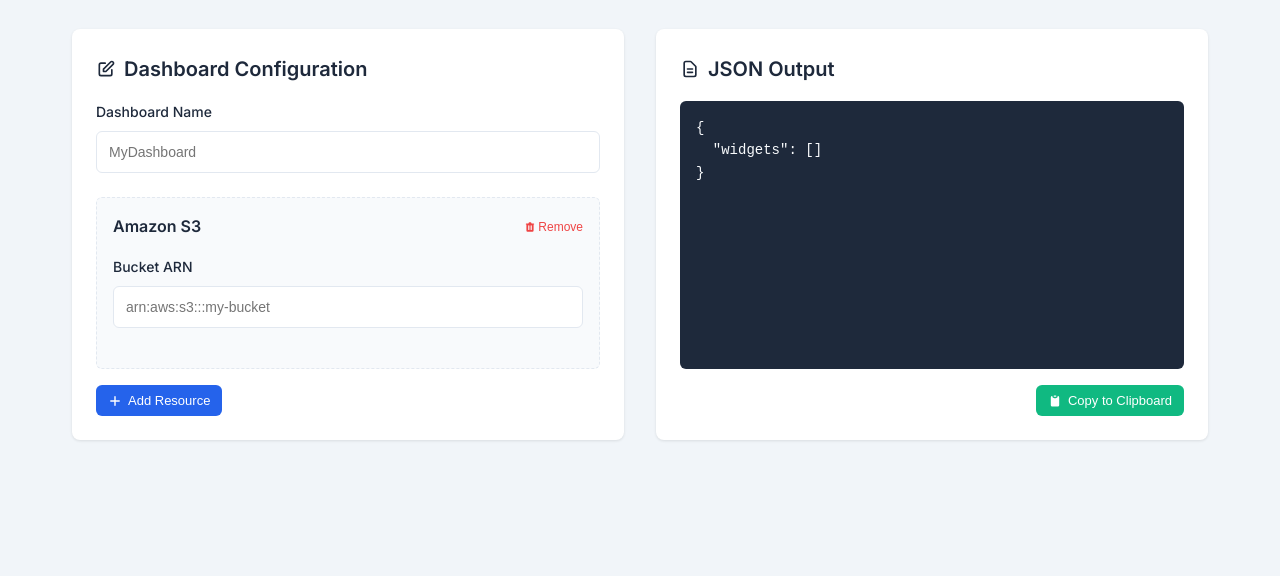
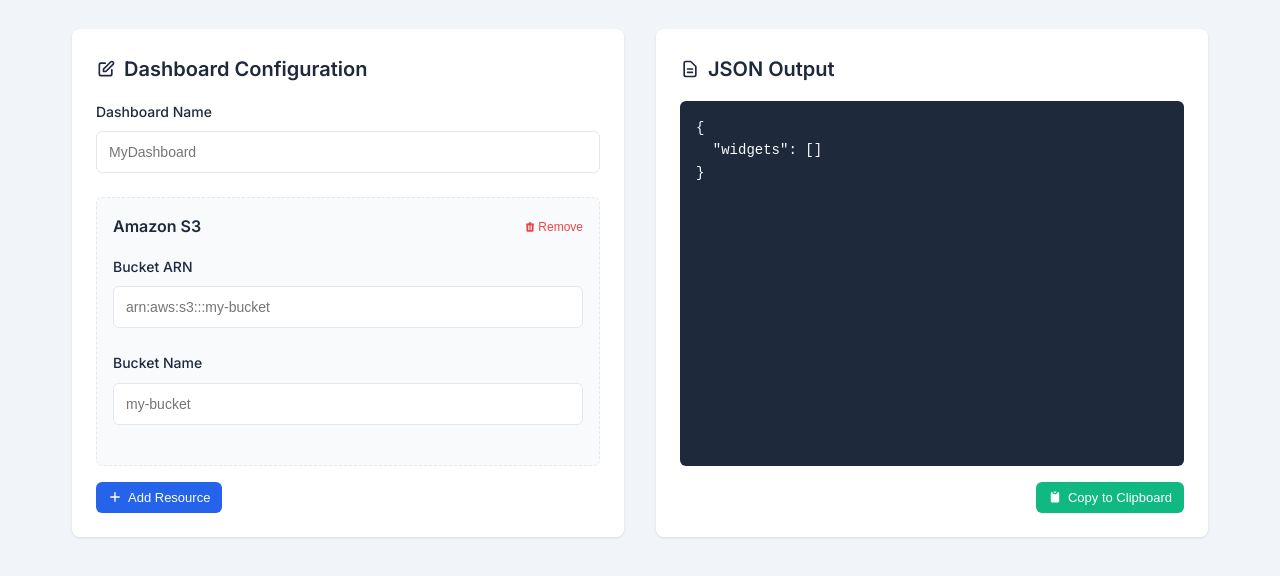
Before and after one commit to CodeBabel/aws-dashboard-generator-spa, a plain HTML site: page index.html in a window 1280 px wide. Shown: the part 120-696 px from the top of the page. Drawn offline with Linux system fonts and the light colour scheme.

Commit message:
deploy: d097eca889cb6516958241f01fbf6a0ae3498f19

```diff
--- a/assets/js/main.js
+++ b/assets/js/main.js
@@ -1,6 +1,5 @@
-// src/js/modules/resourceTemplates.js
-var resourceTemplates = {
-  s3: {
+// src/data/templates/s3.json
+var s3_default = {
   name: "Amazon S3",
   fields: [
     {
@@ -9,29 +8,34 @@ var resourceTemplates = {
       type: "text",
       placeholder: "arn:aws:s3:::my-bucket",
       required: true
+    },
+    {
+      label: "Bucket Name",
+      id: "bucket-name",
+      type: "text",
+      placeholder: "my-bucket",
+      required: true
     }
   ],
-    generateWidget: function(data) {
-      const bucketName = data["bucket-arn"].split(":").pop();
-      return {
+  metricTemplate: {
     type: "metric",
     width: 12,
     height: 6,
     properties: {
       view: "timeSeries",
-          title: `S3 Metrics - ${bucketName}`,
       metrics: [
-            ["AWS/S3", "NumberOfObjects", "StorageType", "AllStorageTypes", "BucketName", bucketName],
+        ["AWS/S3", "NumberOfObjects", "StorageType", "AllStorageTypes", "BucketName", "{bucket-arn}"],
         [".", "BucketSizeBytes", ".", "StandardStorage", ".", "."]
       ],
       region: "us-east-1",
       stat: "Average",
       period: 300
     }
+  }
 };
-    }
-  },
-  lambda: {
+
+// src/data/templates/lambda.json
+var lambda_default = {
   name: "AWS Lambda",
   fields: [
     {
@@ -42,16 +46,14 @@ var resourceTemplates = {
       required: true
     }
   ],
-    generateWidget: function(data) {
-      return {
+  metricTemplate: {
     type: "metric",
     width: 12,
     height: 6,
     properties: {
       view: "timeSeries",
-          title: `Lambda Metrics - ${data["function-name"]}`,
       metrics: [
-            ["AWS/Lambda", "Invocations", "FunctionName", data["function-name"]],
+        ["AWS/Lambda", "Invocations", "FunctionName", "{function-name}"],
         [".", "Errors", ".", "."],
         [".", "Duration", ".", "."],
         [".", "Throttles", ".", "."]
@@ -60,10 +62,11 @@ var resourceTemplates = {
       stat: "Average",
       period: 300
     }
+  }
 };
-    }
-  },
-  ec2: {
+
+// src/data/templates/ec2.json
+var ec2_default = {
   name: "Amazon EC2",
   fields: [
     {
@@ -72,53 +75,265 @@ var resourceTemplates = {
       type: "text",
       placeholder: "i-1234567890abcdef0",
       required: true
+    },
+    {
+      label: "Region",
+      id: "region",
+      type: "text",
+      placeholder: "us-east-1",
+      required: true,
+      default: "us-east-1"
     }
   ],
-    generateWidget: function(data) {
-      return {
+  metricTemplate: {
     type: "metric",
     width: 12,
     height: 6,
     properties: {
       view: "timeSeries",
-          title: `EC2 Metrics - ${data["instance-id"]}`,
+      title: "EC2 Metrics - {instance-id}",
       metrics: [
-            ["AWS/EC2", "CPUUtilization", "InstanceId", data["instance-id"]],
+        ["AWS/EC2", "CPUUtilization", "InstanceId", "{instance-id}"],
         [".", "NetworkIn", ".", "."],
         [".", "NetworkOut", ".", "."],
         [".", "DiskReadBytes", ".", "."],
-            [".", "DiskWriteBytes", ".", "."]
+        [".", "DiskWriteBytes", ".", "."],
+        [".", "StatusCheckFailed", ".", "."]
       ],
-          region: "us-east-1",
+      region: "{region}",
       stat: "Average",
       period: 300
-        }
-      };
     }
   }
 };
 
-// src/js/modules/dashboardGenerator.js
-function generateDashboardJson(dashboardName, resourceElements) {
-  const widgets = [];
-  resourceElements.forEach((resourceElement) => {
-    const resourceType = resourceElement.dataset.resourceType;
-    const template = resourceTemplates[resourceType];
-    const data = {};
-    template.fields.forEach((field) => {
-      const input = document.getElementById(`${field.id}-${resourceElement.dataset.resourceId}`);
-      if (input) {
-        data[field.id] = input.value;
+// src/data/templates/alb.json
+var alb_default = {
+  name: "ALB",
+  fields: [
+    {
+      label: "ALB ARN",
+      id: "alb-arn",
+      type: "text",
+      placeholder: "app/testALB/12346566",
+      required: true
+    },
+    {
+      label: "Target Group ARN",
+      id: "tg-arn",
+      type: "text",
+      placeholder: "targetgroup/http/445566",
+      required: true
+    },
+    {
+      label: "Region",
+      id: "region",
+      type: "text",
+      placeholder: "us-east-1",
+      required: true,
+      default: "us-east-1"
     }
+  ],
+  metricTemplate: {
+    widgets: [
+      {
+        type: "text",
+        x: 0,
+        y: 0,
+        width: 18,
+        height: 2,
+        properties: {
+          markdown: "# Application Load Balancer"
+        }
+      },
+      {
+        type: "metric",
+        x: 0,
+        y: 2,
+        width: 9,
+        height: 6,
+        properties: {
+          metrics: [
+            ["AWS/ApplicationELB", "HTTPCode_ELB_5XX_Count", "LoadBalancer", "{alb-arn}"]
+          ],
+          view: "timeSeries",
+          stacked: false,
+          region: "{region}",
+          period: 60,
+          stat: "Sum"
+        }
+      },
+      {
+        type: "metric",
+        x: 9,
+        y: 2,
+        width: 9,
+        height: 6,
+        properties: {
+          metrics: [
+            ["AWS/ApplicationELB", "RequestCount", "LoadBalancer", "{alb-arn}"]
+          ],
+          view: "timeSeries",
+          stacked: false,
+          region: "{region}",
+          stat: "Sum",
+          period: 60
+        }
+      },
+      {
+        type: "metric",
+        x: 0,
+        y: 8,
+        width: 9,
+        height: 6,
+        properties: {
+          metrics: [
+            ["AWS/ApplicationELB", "TargetResponseTime", "LoadBalancer", "{alb-arn}"]
+          ],
+          view: "timeSeries",
+          stacked: false,
+          region: "{region}",
+          stat: "Average",
+          period: 60
+        }
+      },
+      {
+        type: "metric",
+        x: 9,
+        y: 8,
+        width: 9,
+        height: 6,
+        properties: {
+          view: "timeSeries",
+          stacked: false,
+          stat: "Sum",
+          period: 60,
+          metrics: [
+            ["AWS/ApplicationELB", "ClientTLSNegotiationErrorCount", "LoadBalancer", "{alb-arn}"]
+          ],
+          region: "{region}"
+        }
+      },
+      {
+        type: "metric",
+        x: 0,
+        y: 14,
+        width: 9,
+        height: 6,
+        properties: {
+          metrics: [
+            ["AWS/ApplicationELB", "HTTPCode_ELB_502_Count", "LoadBalancer", "{alb-arn}"]
+          ],
+          view: "timeSeries",
+          stacked: false,
+          region: "{region}",
+          period: 60,
+          stat: "Sum"
+        }
+      },
+      {
+        type: "metric",
+        x: 9,
+        y: 14,
+        width: 9,
+        height: 6,
+        properties: {
+          metrics: [
+            ["AWS/ApplicationELB", "HTTPCode_ELB_503_Count", "LoadBalancer", "{alb-arn}"]
+          ],
+          view: "timeSeries",
+          stacked: false,
+          region: "{region}",
+          period: 60,
+          stat: "Sum"
+        }
+      },
+      {
+        type: "metric",
+        x: 0,
+        y: 20,
+        width: 9,
+        height: 6,
+        properties: {
+          metrics: [
+            ["AWS/ApplicationELB", "HTTPCode_ELB_504_Count", "LoadBalancer", "{alb-arn}"]
+          ],
+          view: "timeSeries",
+          stacked: false,
+          region: "{region}",
+          period: 60,
+          stat: "Sum"
+        }
+      },
+      {
+        type: "metric",
+        x: 9,
+        y: 20,
+        width: 9,
+        height: 6,
+        properties: {
+          metrics: [
+            ["AWS/ApplicationELB", "HealthyHostCount", "TargetGroup", "{tg-arn}", "LoadBalancer", "{alb-arn}"]
+          ],
+          view: "timeSeries",
+          stacked: false,
+          region: "{region}",
+          stat: "Average",
+          period: 60
+        }
+      },
+      {
+        type: "metric",
+        x: 0,
+        y: 26,
+        width: 9,
+        height: 6,
+        properties: {
+          metrics: [
+            ["AWS/ApplicationELB", "UnHealthyHostCount", "TargetGroup", "{tg-arn}", "LoadBalancer", "{alb-arn}"]
+          ],
+          view: "timeSeries",
+          stacked: false,
+          region: "{region}",
+          stat: "Average",
+          period: 60
+        }
+      }
+    ]
+  }
+};
+
+// src/data/templates/index.js
+var templates = { s3: s3_default, lambda: lambda_default, ec2: ec2_default, alb: alb_default };
+function getTemplate(resourceType) {
+  return templates[resourceType];
+}
+function getAllTemplates() {
+  return templates;
+}
+
+// src/js/modules/resourceTemplates.js
+var resourceTemplates = {
+  getTemplate: function(resourceType) {
+    return getTemplate(resourceType);
+  },
+  getAllTemplates: function() {
+    return getAllTemplates();
+  },
+  generateWidget: function(resourceType, data) {
+    const template = getTemplate(resourceType);
+    if (!template) return null;
+    const widget = JSON.parse(JSON.stringify(template.metricTemplate));
+    const stringifiedWidget = JSON.stringify(widget);
+    const replacedWidget = stringifiedWidget.replace(/\{(\w+-?\w+)\}/g, (match, fieldId) => {
+      if (fieldId === "bucket-arn") {
+        return data[fieldId]?.split(":").pop() || match;
+      }
+      return data[fieldId] || match;
     });
-    if (Object.values(data).every((val) => val)) {
-      widgets.push(template.generateWidget(data));
+    return JSON.parse(replacedWidget);
   }
-  });
-  return {
-    widgets
 };
-}
 
 // src/js/modules/uiHandlers.js
 var resourcesContainer = document.getElementById("resources-container");
@@ -133,7 +348,7 @@ function createResourceSelectionModal() {
         <div class="modal-content">
             <h3>Select Resource Type</h3>
             <div class="resource-options">
-                ${Object.entries(resourceTemplates).map(([key, resource]) => `
+                ${Object.entries(resourceTemplates.getAllTemplates()).map(([key, resource]) => `
                     <button class="resource-option" data-resource-type="${key}">
                         ${resource.name}
                     </button>
@@ -157,7 +372,11 @@ function createResourceSelectionModal() {
 }
 function addResource(resourceType) {
   const resourceId = Date.now();
-  const template = resourceTemplates[resourceType];
+  const template = resourceTemplates.getTemplate(resourceType);
+  if (!template) {
+    console.error(`Template not found for resource type: ${resourceType}`);
+    return;
+  }
   const resourceElement = document.createElement("div");
   resourceElement.className = "resource-form";
   resourceElement.dataset.resourceId = resourceId;
@@ -198,13 +417,31 @@ function addResource(resourceType) {
 function updateJsonOutput() {
   const dashboardName = dashboardNameInput.value || "MyDashboard";
   const resourceElements = document.querySelectorAll(".resource-form");
-  const dashboardJson = generateDashboardJson(dashboardName, resourceElements);
+  const widgets = [];
+  resourceElements.forEach((resourceElement) => {
+    const resourceType = resourceElement.dataset.resourceType;
+    const data = {};
+    const template = resourceTemplates.getTemplate(resourceType);
+    template.fields.forEach((field) => {
+      const input = document.getElementById(`${field.id}-${resourceElement.dataset.resourceId}`);
+      if (input) {
+        data[field.id] = input.value;
+      }
+    });
+    if (Object.values(data).every((val) => val)) {
+      const widget = resourceTemplates.generateWidget(resourceType, data);
+      if (widget) {
+        widgets.push(widget);
+      }
+    }
+  });
+  const dashboardJson = {
+    widgets
+  };
   jsonOutput.textContent = JSON.stringify(dashboardJson, null, 2);
 }
 function initUIHandlers() {
-  addResourceBtn.addEventListener("click", function() {
   addResourceBtn.addEventListener("click", createResourceSelectionModal);
-  });
   dashboardNameInput.addEventListener("input", updateJsonOutput);
   copyButton.addEventListener("click", function() {
     navigator.clipboard.writeText(jsonOutput.textContent).then(() => {
```
Also changed, not shown: index.html (line endings or trailing spaces). Lines whose indentation alone changed are shown as unchanged.
